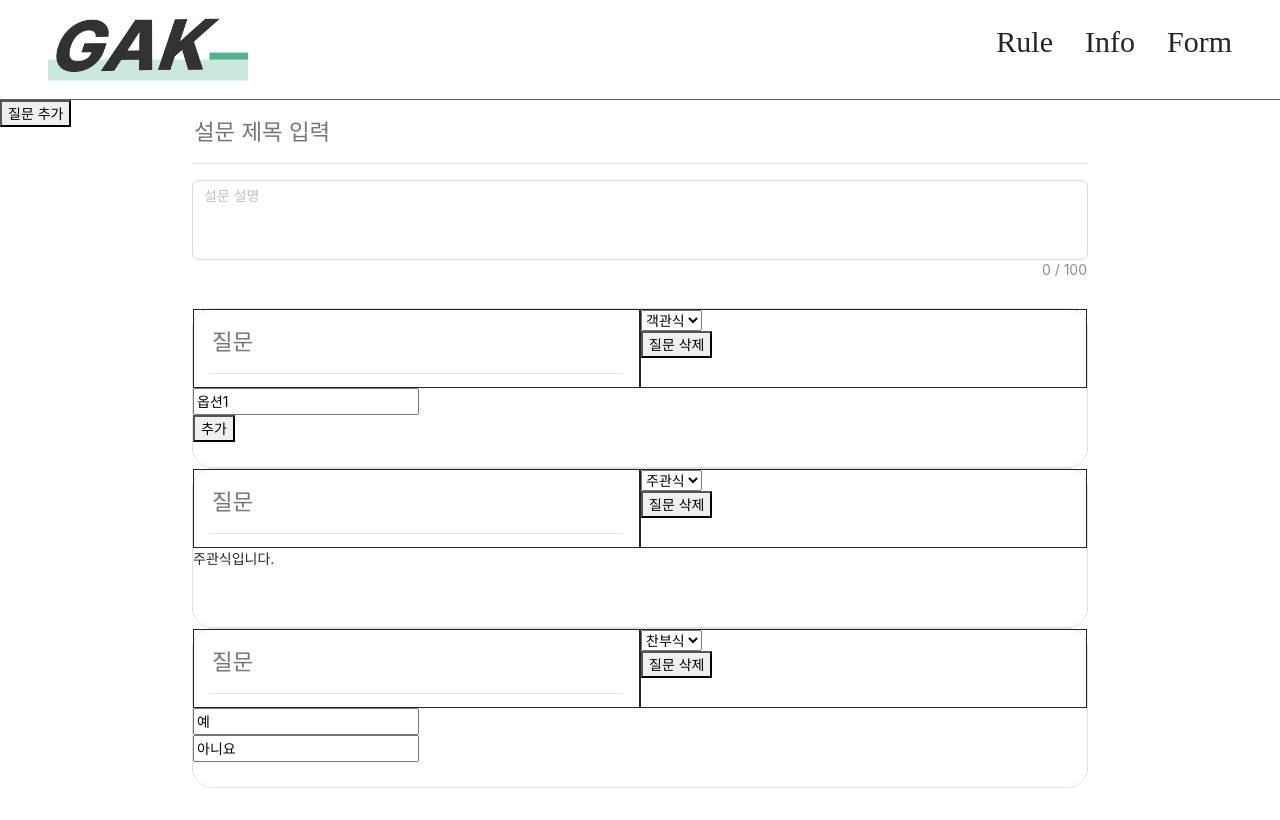
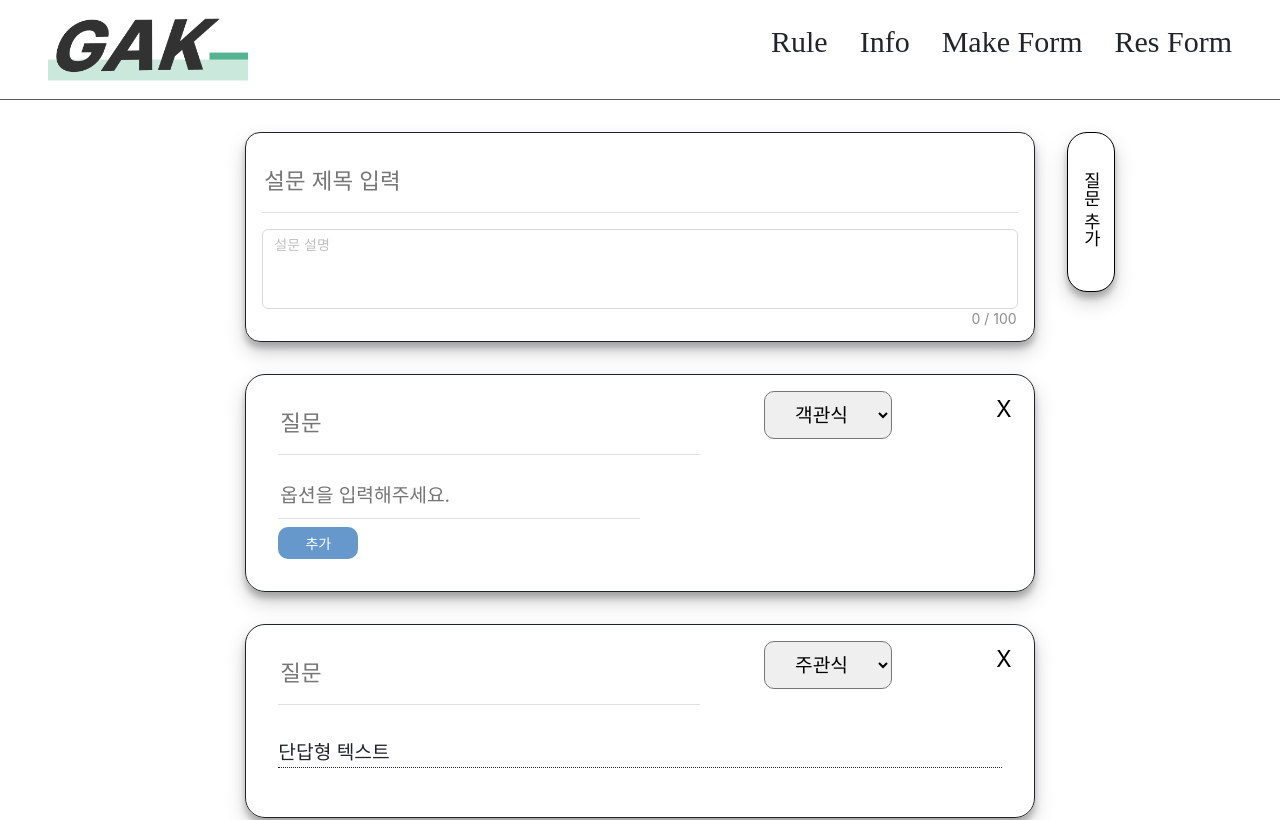
Before and after one commit to GAK-coding/team-introduction, a React (Create React App) app: page /makeform in a window 1280 px wide. Shown: the top 820 px of the page. Built offline with nearby package versions, Linux system fonts and the light colour scheme; a web font is replaced by a local one.

Commit message:
Style: 폼 생성 페이지 스타일 구현

```diff
--- a/package.json
+++ b/package.json
@@ -18,6 +18,7 @@
     "react-window": "^1.8.8",
     "reactstrap": "^9.1.6",
     "styled-components": "^5.3.8",
+    "uuid": "^9.0.0",
     "web-vitals": "^2.1.4"
   },
   "scripts": {
--- a/src/App.js
+++ b/src/App.js
@@ -7,6 +7,7 @@ import Each from "./pages/Each";
 import Header from "./components/Header";
 import MakeForm from "./pages/MakeForm";
 import "./App.css";
+import ResForm from "./pages/ResForm";
 
 function App() {
   return (
@@ -19,6 +20,7 @@ function App() {
           <Route path={"info/:name"} element={<Each />} />
           <Route path={"rule"} element={<Rule />} />
           <Route path={"makeform"} element={<MakeForm />} />
+          <Route path={"resform"} element={<ResForm />} />
         </Routes>
       </div>
     </BrowserRouter>
--- a/src/components/Form/index.jsx
+++ b/src/components/Form/index.jsx
@@ -1,5 +1,5 @@
 import React from "react";
-import { FormWrapper, Select, Title } from "./styles";
+import { FormWrapper, Option, Select, ShortAnswer, Title } from "./styles";
 
 const types = ["객관식", "주관식", "찬부식"];
 
@@ -34,23 +34,24 @@ export default function Form({
           </select>
 
           <div>
-            <button onClick={() => deleteItem(idx)}>질문 삭제</button>
+            <button onClick={() => deleteItem(idx)}>X</button>
           </div>
         </Select>
       </div>
-      <div>
-        {item.type === "주관식" && <div>주관식입니다.</div>}
+      <Option>
+        {item.type === "주관식" && <ShortAnswer>단답형 텍스트</ShortAnswer>}
         {(item.type === "객관식" || item.type === "찬부식") && (
           <div>
             {item.values?.map((opt, optId) => (
-              <div>
+              <div key={optId}>
                 <input
                   type="text"
-                  value={opt}
+                  value={opt.value}
                   onChange={(e) => onChangeOption(idx, optId, e)}
+                  placeholder={"옵션을 입력해주세요."}
                 />
                 {optId !== 0 && item.type === "객관식" && (
-                  <button onClick={() => deleteOption(idx, optId)}>-</button>
+                  <button onClick={() => deleteOption(idx, optId)}>X</button>
                 )}
               </div>
             ))}
@@ -59,7 +60,7 @@ export default function Form({
             )}
           </div>
         )}
-      </div>
+      </Option>
     </FormWrapper>
   );
 }
--- a/src/components/Form/styles.jsx
+++ b/src/components/Form/styles.jsx
@@ -1,13 +1,22 @@
 import styled from "styled-components";
 
 export const FormWrapper = styled.section`
-  //min-height: 250px;
-  height: 10rem;
-  border: 1px solid #e0e0e0;
+  //min-height: 12rem;
+  border: 1px solid;
   border-radius: 20px;
+  margin-bottom: 2rem;
+  padding: 1rem;
 
   display: flex;
   flex-direction: column;
+
+  -webkit-box-shadow: 0 10px 20px rgba(0, 0, 0, 0.19),
+    0 6px 6px rgba(0, 0, 0, 0.23);
+  -moz-box-shadow: 0 10px 20px rgba(0, 0, 0, 0.19),
+    0 6px 6px rgba(0, 0, 0, 0.23);
+  -ms-box-shadow: 0 10px 20px rgba(0, 0, 0, 0.19), 0 6px 6px rgba(0, 0, 0, 0.23);
+  -o-box-shadow: 0 10px 20px rgba(0, 0, 0, 0.19), 0 6px 6px rgba(0, 0, 0, 0.23);
+  box-shadow: 0 10px 20px rgba(0, 0, 0, 0.19), 0 6px 6px rgba(0, 0, 0, 0.23);
 
   & > div {
     width: 100%;
@@ -20,8 +29,7 @@ export const FormWrapper = styled.section`
 `;
 
 export const Title = styled.div`
-  width: 50%;
-  border: 1px solid;
+  width: 60%;
   padding: 0 1rem;
 
   input {
@@ -39,6 +47,76 @@ export const Title = styled.div`
 `;
 
 export const Select = styled.div`
-  width: 50%;
-  border: 1px solid;
+  width: 40%;
+
+  display: flex;
+  justify-content: space-between;
+
+  & > select {
+    width: 8rem;
+    height: 3rem;
+
+    border-radius: 10px;
+    margin-left: 3rem;
+
+    font-size: 1.2rem;
+
+    text-align: center;
+  }
+
+  & > div > button {
+    border: none;
+    background-color: inherit;
+
+    font-size: 1.4rem;
+  }
 `;
+
+export const Option = styled.div`
+  min-height: 6rem;
+  padding: 1rem;
+
+  display: flex;
+  flex-direction: column;
+  justify-content: center;
+
+  & > div > div {
+    & > input {
+      width: 50%;
+      height: 3rem;
+      font-size: 1.2rem;
+
+      border: none;
+      border-bottom: 1px solid #e0e0e0;
+      margin-bottom: 0.5rem;
+
+      &:focus {
+        outline: none;
+        border-bottom: 1px solid black;
+      }
+    }
+
+    & > button {
+      border: none;
+      background-color: inherit;
+
+      font-size: 1.4rem;
+      margin-left: 0.5rem;
+    }
+  }
+
+  & > div > button {
+    width: 5rem;
+    height: 2rem;
+
+    background: #6698cb;
+    color: white;
+    border: transparent;
+    border-radius: 10px;
+  }
+`;
+
+export const ShortAnswer = styled.div`
+  border-bottom: 1px dotted;
+  font-size: 1.2rem;
+`;
--- a/src/components/FormInfo/index.jsx
+++ b/src/components/FormInfo/index.jsx
@@ -1,19 +1,11 @@
-import React, { useCallback, useState } from "react";
+import React from "react";
 import { Explanation, Title, Wrapper } from "./styles";
-import { Input } from "antd";
 
-export default function FormInfo() {
-  const [title, setTitle] = useState("");
-  const [explanation, setExplanation] = useState("");
-
-  const onChangeTitle = useCallback((e) => {
-    setTitle(e.target.value);
-  }, []);
-
-  const onChangeExplanation = useCallback((e) => {
-    setExplanation(e.target.value);
-  }, []);
-
+export default function FormInfo({
+  infos: { title, explanation },
+  onChangeTitle,
+  onChangeExplanation,
+}) {
   return (
     <Wrapper>
       <Title>
--- a/src/components/FormInfo/styles.jsx
+++ b/src/components/FormInfo/styles.jsx
@@ -2,7 +2,19 @@ import styled from "styled-components";
 import TextArea from "antd/es/input/TextArea";
 
 export const Wrapper = styled.section`
-  margin-bottom: 3rem;
+  margin: 2rem 0;
+  padding: 1rem;
+
+  border: 1px solid;
+  border-radius: 15px;
+
+  -webkit-box-shadow: 0 10px 20px rgba(0, 0, 0, 0.19),
+    0 6px 6px rgba(0, 0, 0, 0.23);
+  -moz-box-shadow: 0 10px 20px rgba(0, 0, 0, 0.19),
+    0 6px 6px rgba(0, 0, 0, 0.23);
+  -ms-box-shadow: 0 10px 20px rgba(0, 0, 0, 0.19), 0 6px 6px rgba(0, 0, 0, 0.23);
+  -o-box-shadow: 0 10px 20px rgba(0, 0, 0, 0.19), 0 6px 6px rgba(0, 0, 0, 0.23);
+  box-shadow: 0 10px 20px rgba(0, 0, 0, 0.19), 0 6px 6px rgba(0, 0, 0, 0.23);
 
   textarea {
     resize: none;
@@ -26,6 +38,7 @@ export const Title = styled.div`
 
     &:focus {
       outline: none;
+      border-bottom: 1px solid black;
     }
   }
   margin-bottom: 1rem;
@@ -33,4 +46,5 @@ export const Title = styled.div`
 
 export const Explanation = styled(TextArea)`
   height: 5rem;
+  margin-bottom: 1rem;
 `;
--- a/src/components/Header/index.jsx
+++ b/src/components/Header/index.jsx
@@ -1,4 +1,4 @@
-import React from "react";
+import React, { useState } from "react";
 import { Logo, Nav, Wrapper } from "./styles";
 import { Link } from "react-router-dom";
 import { UncontrolledCollapse, CardBody, Card } from "reactstrap";
@@ -9,6 +9,10 @@ import { UncontrolledCollapse, CardBody, Card } from "reactstrap";
 */
 
 export default function Header() {
+  const [isClick, setIsClick] = useState(false);
+
+  const toggleIsClick = () => setIsClick((prev) => !prev);
+
   return (
     <Wrapper>
       <Logo>
@@ -36,7 +40,8 @@ export default function Header() {
             </CardBody>
           </Card>
         </UncontrolledCollapse>
-        <Link to={"/makeform"}>Form</Link>
+        <Link to={"/makeform"}>Make Form</Link>
+        <Link to={"/resform"}>Res Form</Link>
       </Nav>
     </Wrapper>
   );
--- a/src/components/Header/styles.jsx
+++ b/src/components/Header/styles.jsx
@@ -32,7 +32,8 @@ export const Nav = styled.div`
     margin-left: 2rem;
     cursor: pointer;
   }
-  a {
+  & > a,
+  & > div > span {
     font-size: 30px;
     margin-left: 2rem;
   }
--- a/src/pages/MakeForm/index.jsx
+++ b/src/pages/MakeForm/index.jsx
@@ -1,23 +1,45 @@
-import React, { useCallback, useState } from "react";
+import React, { useState } from "react";
 import { Col, Row } from "antd";
 import FormInfo from "../../components/FormInfo";
 import Form from "../../components/Form";
+import { AddQuestion, SubmitBtn } from "./styles";
+import { v4 as uuid } from "uuid";
 
 export default function MakeForm() {
+  const [infos, setInfos] = useState({ title: "", explanation: "" });
+
+  const onChangeTitle = (e) => {
+    let temp = { ...infos };
+    temp.title = e.target.value;
+    setInfos(temp);
+  };
+
+  const onChangeExplanation = (e) => {
+    let temp = { ...infos };
+    temp.explanation = e.target.value;
+    setInfos(temp);
+  };
+
   const [items, setItems] = useState([
     {
+      id: uuid(),
       question: "",
       type: "객관식",
-      values: ["옵션1"],
+      values: [{ value: "", state: false }],
     },
     {
+      id: uuid(),
       question: "",
       type: "주관식",
     },
     {
+      id: uuid(),
       question: "",
       type: "찬부식",
-      values: ["예", "아니요"],
+      values: [
+        { value: "예", state: false },
+        { value: "아니요", state: false },
+      ],
     },
   ]);
 
@@ -34,9 +56,13 @@ export default function MakeForm() {
     let temp = [...items];
     let item = temp.splice(id, 1)[0];
     item["type"] = value;
-    if (value === "객관식") item["values"] = ["옵션1"];
+    if (value === "객관식") item["values"] = [{ value: "옵션1", state: false }];
     else if (value === "주관식") delete item["values"];
-    else item["values"] = ["예", "아니요"];
+    else
+      item["values"] = [
+        { value: "예", state: false },
+        { value: "아니요", state: false },
+      ];
 
     temp.splice(id, 0, item);
     setItems(temp);
@@ -45,7 +71,7 @@ export default function MakeForm() {
   const onChangeOption = (id, optId, e) => {
     let temp = [...items];
     let item = temp.splice(id, 1)[0];
-    item["values"][optId] = e.target.value;
+    item["values"][optId]["value"] = e.target.value;
 
     temp.splice(id, 0, item);
     setItems(temp);
@@ -54,7 +80,7 @@ export default function MakeForm() {
   const addOption = (id) => {
     let temp = [...items];
     let item = temp.splice(id, 1)[0];
-    item["values"].push("");
+    item["values"].push({ value: "", state: false });
 
     temp.splice(id, 0, item);
     setItems(temp);
@@ -71,9 +97,10 @@ export default function MakeForm() {
   const addItem = () => {
     let temp = [...items];
     temp.push({
+      id: uuid(),
       question: "",
       type: "객관식",
-      values: ["옵션1"],
+      values: [{ value: "옵션1", state: false }],
     });
     setItems(temp);
   };
@@ -84,19 +111,22 @@ export default function MakeForm() {
     setItems(temp);
   };
 
-  console.log(items);
+  console.log(JSON.stringify({ infos, items }));
 
   return (
     <div>
       <Row>
-        <Col span={3}>
-          <button onClick={addItem}>질문 추가</button>
-        </Col>
-        <Col span={18} style={{ padding: "0 2rem" }}>
-          <FormInfo />
+        <Col span={4} />
+        <Col span={16} style={{ padding: "0 2rem" }}>
+          <FormInfo
+            infos={infos}
+            onChangeTitle={onChangeTitle}
+            onChangeExplanation={onChangeExplanation}
+          />
 
           {items.map((item, idx) => (
             <Form
+              key={item.id}
               item={item}
               idx={idx}
               onChangeQuestion={onChangeQuestion}
@@ -107,8 +137,16 @@ export default function MakeForm() {
               deleteOption={deleteOption}
             />
           ))}
+
+          <SubmitBtn>
+            <button>폼 생성하기</button>
+          </SubmitBtn>
         </Col>
-        <Col span={3}></Col>
+        <Col span={4}>
+          <AddQuestion onClick={addItem}>
+            <span>질문 추가</span>
+          </AddQuestion>
+        </Col>
       </Row>
     </div>
   );
--- a/src/pages/MakeForm/styles.jsx
+++ b/src/pages/MakeForm/styles.jsx
@@ -1,5 +1,44 @@
 import styled from "styled-components";
 
-export const Test = styled.div`
-  border: 1px solid red;
+export const AddQuestion = styled.button`
+  width: 3rem;
+  height: 10rem;
+  margin-top: 2rem;
+
+  position: sticky;
+  top: 2rem;
+
+  border: 1px solid black;
+  border-radius: 20px;
+
+  background-color: white;
+
+  -webkit-box-shadow: 0 10px 20px rgba(0, 0, 0, 0.19),
+    0 6px 6px rgba(0, 0, 0, 0.23);
+  -moz-box-shadow: 0 10px 20px rgba(0, 0, 0, 0.19),
+    0 6px 6px rgba(0, 0, 0, 0.23);
+  -ms-box-shadow: 0 10px 20px rgba(0, 0, 0, 0.19), 0 6px 6px rgba(0, 0, 0, 0.23);
+  -o-box-shadow: 0 10px 20px rgba(0, 0, 0, 0.19), 0 6px 6px rgba(0, 0, 0, 0.23);
+  box-shadow: 0 10px 20px rgba(0, 0, 0, 0.19), 0 6px 6px rgba(0, 0, 0, 0.23);
+
+  & > span {
+    font-size: 1.1rem;
+    writing-mode: vertical-rl;
+  }
 `;
+
+export const SubmitBtn = styled.div`
+  text-align: center;
+  margin-bottom: 2rem;
+
+  & > button {
+    width: 12rem;
+    height: 4rem;
+    font-size: 1.2rem;
+
+    background: #6698cb;
+    color: white;
+    border: transparent;
+    border-radius: 10px;
+  }
+`;
--- a/src/pages/ResForm/index.jsx
+++ b/src/pages/ResForm/index.jsx
@@ -1,5 +1,5 @@
 import React from "react";
 
 export default function ResForm() {
-  return <div></div>;
+  return <div>123</div>;
 }
```
Also changed, not shown: src/formdata.js (added, +28 -0 lines), 1 other file (tests, documents, lock files or other folders).
